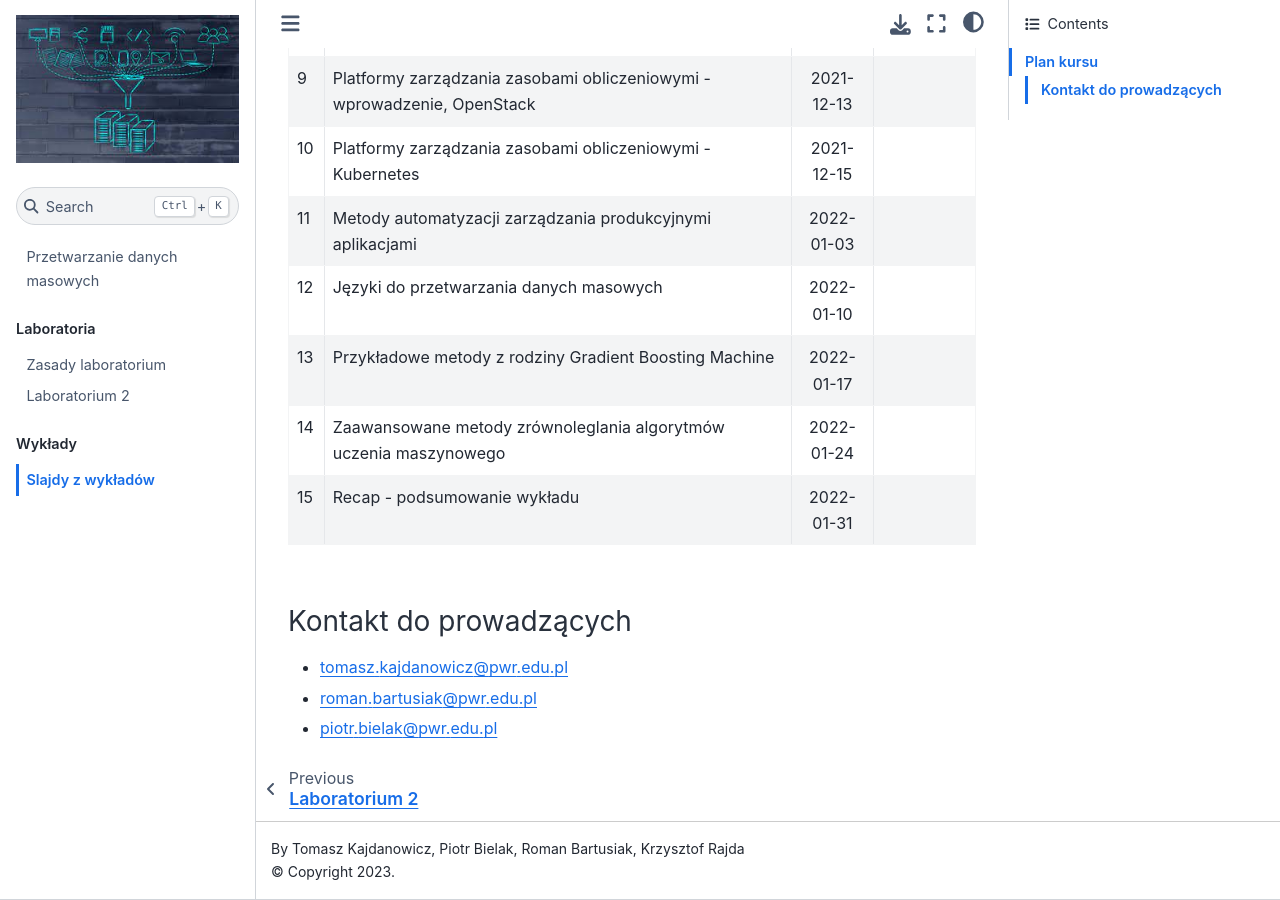
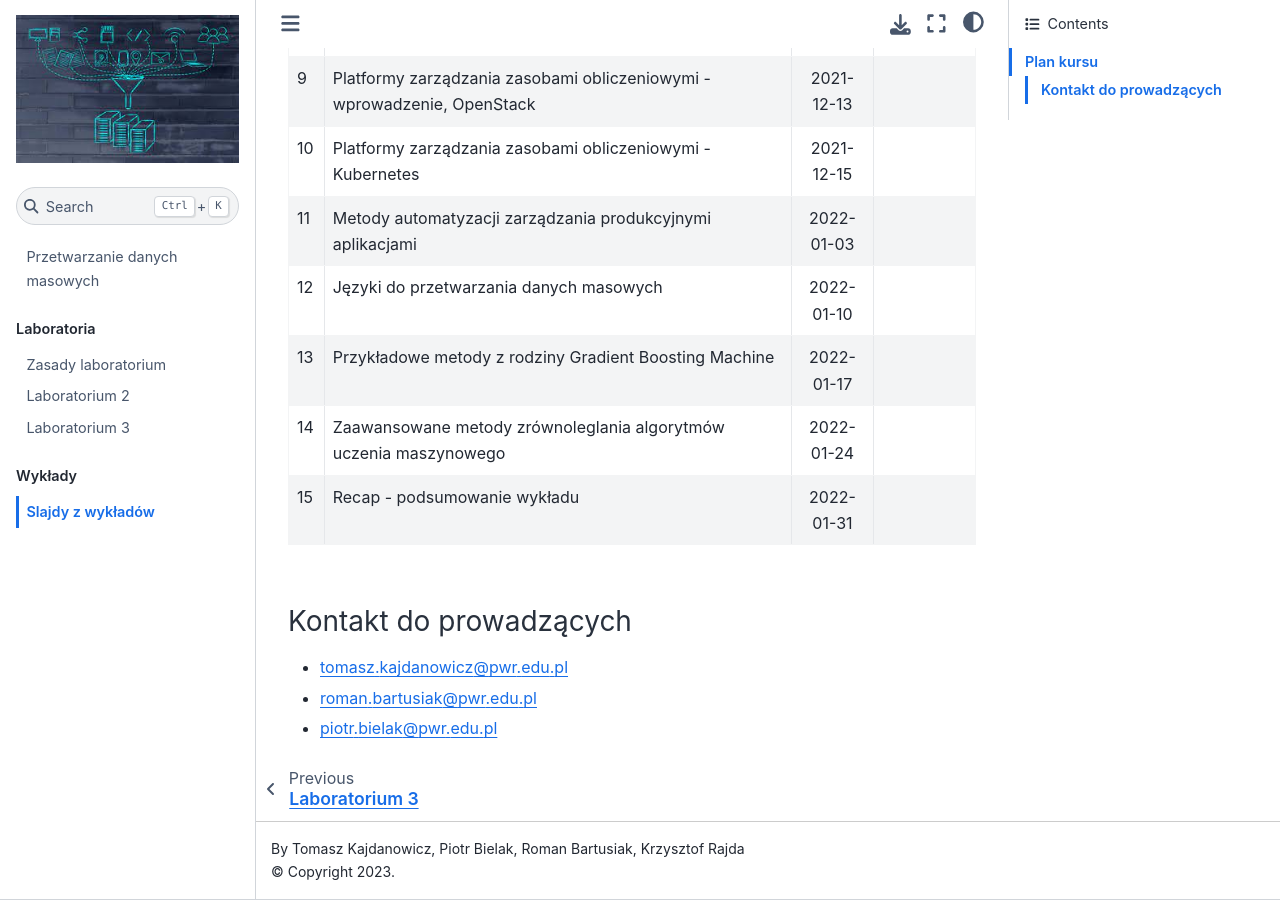
Before and after one commit to pwr-ai/przetwarzanie-danych-masowych, a Jupyter Book: the page built from book/lectures/summary.ipynb, in a window 1280 px wide and 900 px high, scrolled down 832 px. Built offline with Jupyter Book 1.0.4 settings and Sphinx 7.4.7 and the Sphinx Book theme 1.1.4, drawn with Linux system fonts in a browser that asks for light colours; part of the change alters nothing that is shown.

Commit message:
Add lab3

```diff
--- a/book/_toc.yml
+++ b/book/_toc.yml
@@ -6,6 +6,7 @@ parts:
     chapters:
         - file: labs/zasady
         - file: labs/lab2
+        - file: labs/lab3
 
   - caption: Wykłady
     chapters:
```
Also changed, not shown: book/labs/assets/virtual_machine_vs_container.png (added), book/labs/lab3.ipynb (added).
